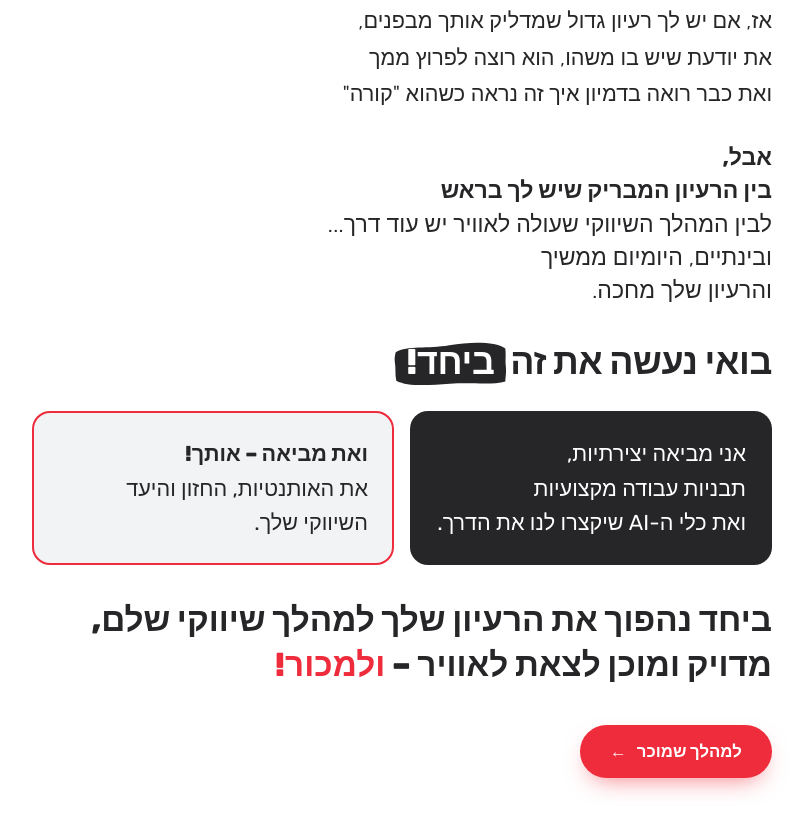
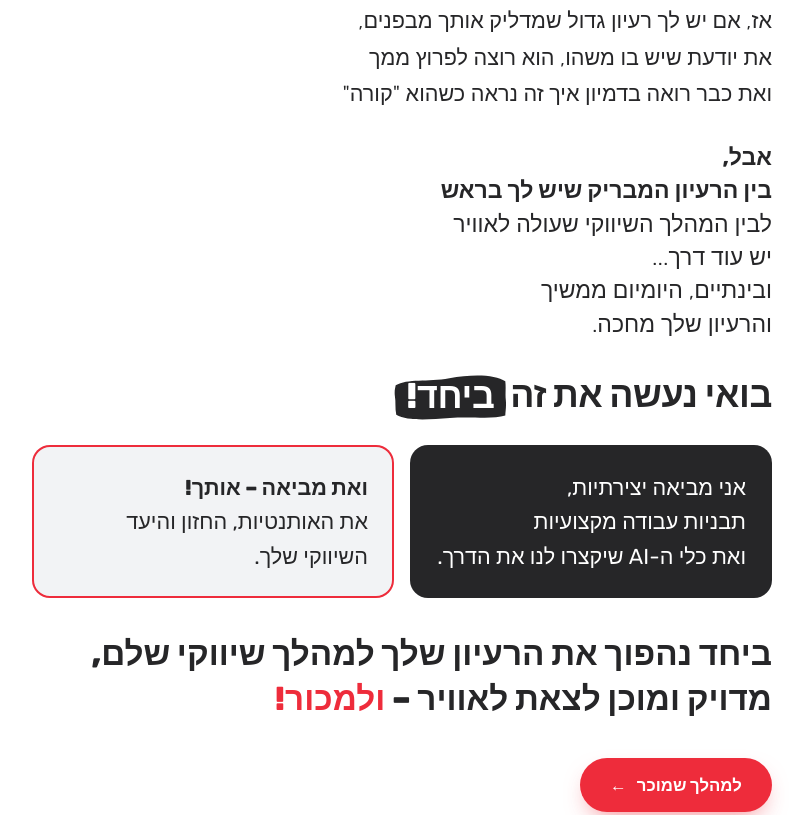
Before and after one commit to shoshana-kuperman/sandwich-game, a plain HTML site: page process/index.html in a window 1280 px wide. Shown: the part 718-1533 px from the top of the page, without its empty margins (238-1044 px from the left). Drawn offline with Linux system fonts and the light colour scheme.

Commit message:
Process page: line break before "יש עוד דרך"

```diff
--- a/process/index.html
+++ b/process/index.html
@@ -456,7 +456,7 @@ h2{font-size:clamp(30px,4.2vw,52px)}
 <section class="together" id="together">
   <div class="wrap wrap--narrow">
     <p class="reveal">אז, אם יש לך רעיון גדול שמדליק אותך מבפנים,<br>את יודעת שיש בו משהו, הוא רוצה לפרוץ ממך<br>ואת כבר רואה בדמיון איך זה נראה כשהוא "קורה"</p>
-    <p class="road reveal"><strong>אבל,<br>בין הרעיון המבריק שיש לך בראש</strong>לבין המהלך השיווקי שעולה לאוויר יש עוד דרך...<br>ובינתיים, היומיום ממשיך<br>והרעיון שלך מחכה.</p>
+    <p class="road reveal"><strong>אבל,<br>בין הרעיון המבריק שיש לך בראש</strong>לבין המהלך השיווקי שעולה לאוויר<br>יש עוד דרך...<br>ובינתיים, היומיום ממשיך<br>והרעיון שלך מחכה.</p>
     <h2 class="reveal">בואי נעשה את זה <span class="brush">ביחד!</span></h2>
     <div class="bring reveal">
       <p class="me">אני מביאה יצירתיות,<br>תבניות עבודה מקצועיות<br>ואת כלי ה-AI שיקצרו לנו את הדרך.</p>
```
